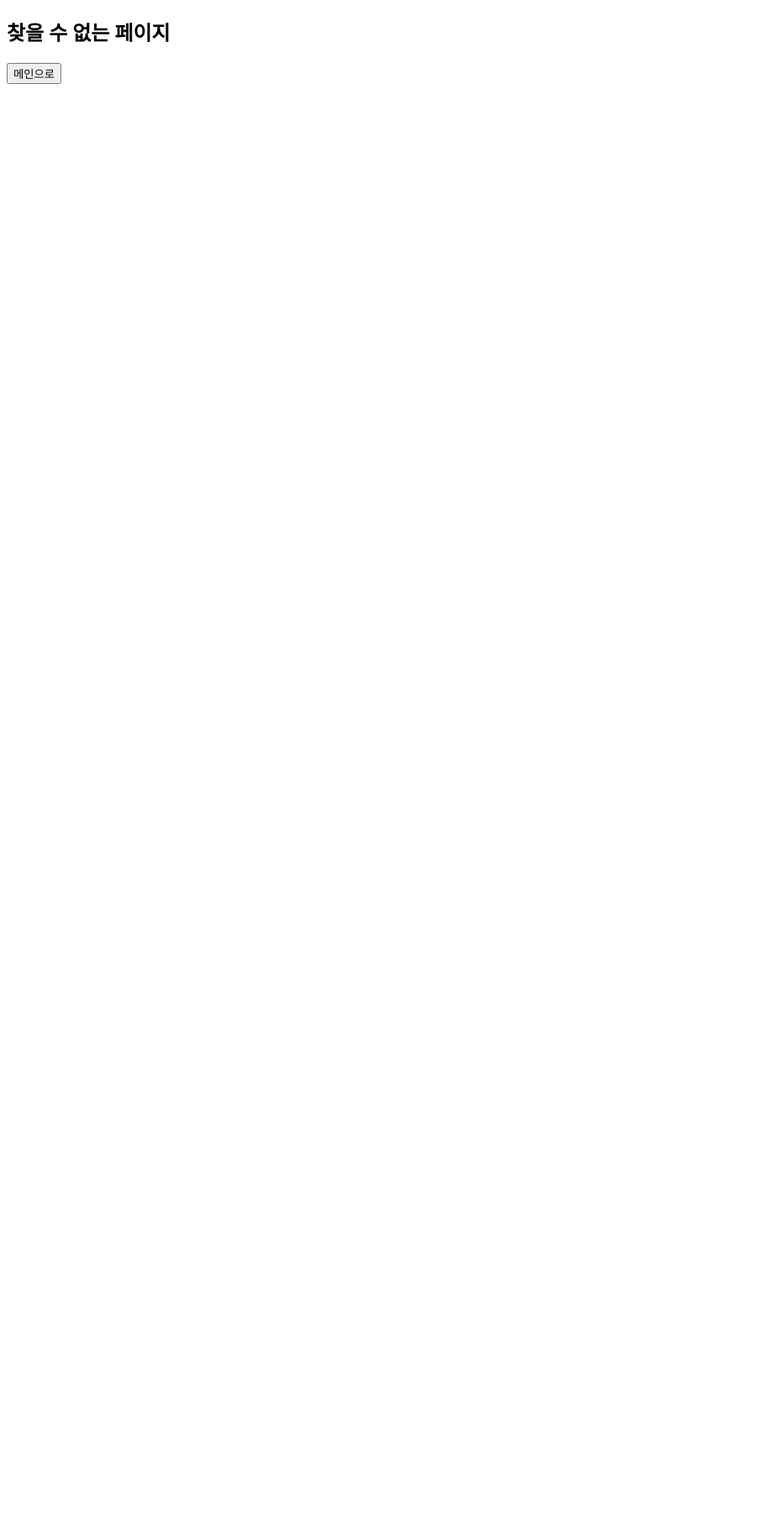
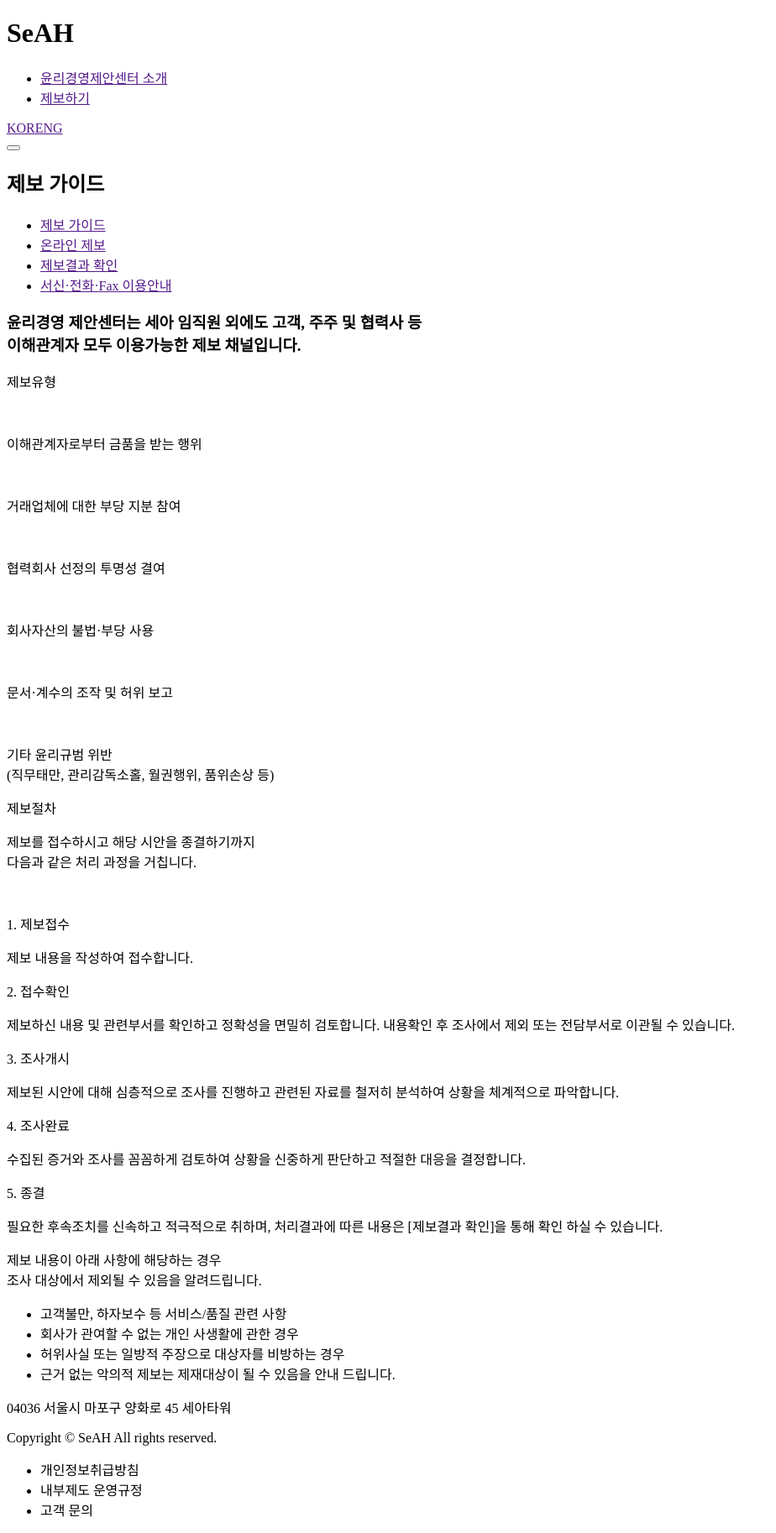
Before and after one commit to JANGDEOKSIK/next-seah, a Next.js app: page /report/guide in a window 1280 px wide. Before the commit this address had no page. Shown: the whole page at 84% size, without its empty margins (0-924 px from the left). Before the commit the page ends 800 px from the top, so only its background shows below. Built offline with nearby package versions, Linux system fonts and the light colour scheme.

Commit message:
세아 제보가이드 페이지 작업 중

```diff
--- a/src/app/(sub)/layout.jsx
+++ b/src/app/(sub)/layout.jsx
@@ -4,8 +4,8 @@
 export default function Layout({ children }) {
   return (
     <>
-      <Header title={"about과 seah의 헤더입니다."} />
-      {children}
+      <Header />
+      <div className="wrap">{children}</div>
       <Footer />
     </>
   );
--- /dev/null
+++ b/src/app/(sub)/report/guide/page.jsx
@@ -0,0 +1,135 @@
+import menuData from "../../../../../public/dummy/menu.json";
+
+export default function Guide() {
+  return (
+    <>
+      <div className="visual-area">
+        <h2>제보 가이드</h2>
+        <ul className="sub-nav">
+          <li>
+            <a href="">제보 가이드</a>
+          </li>
+          <li>
+            <a href="">온라인 제보</a>
+          </li>
+          <li>
+            <a href="">제보결과 확인</a>
+          </li>
+          <li>
+            <a href="">서신·전화·Fax 이용안내</a>
+          </li>
+        </ul>
+      </div>
+      <div className="contents-area">
+        <h3>
+          윤리경영 제안센터는 세아 임직원 외에도 고객, 주주 및 협력사 등 <br />
+          이해관계자 모두 이용가능한 제보 채널입니다.
+        </h3>
+        <div className="report-type">
+          <p className="title">제보유형</p>
+          <div className="type-list">
+            <div className="type-item">
+              <div className="img-box">
+                <img src="" alt="" />
+              </div>
+              <p className="item-desc">이해관계자로부터 금품을 받는 행위</p>
+            </div>
+            <div className="type-item">
+              <div className="img-box">
+                <img src="" alt="" />
+              </div>
+              <p className="item-desc">거래업체에 대한 부당 지분 참여</p>
+            </div>
+            <div className="type-item">
+              <div className="img-box">
+                <img src="" alt="" />
+              </div>
+              <p className="item-desc">협력회사 선정의 투명성 결여</p>
+            </div>
+            <div className="type-item">
+              <div className="img-box">
+                <img src="" alt="" />
+              </div>
+              <p className="item-desc">회사자산의 불법·부당 사용</p>
+            </div>
+            <div className="type-item">
+              <div className="img-box">
+                <img src="" alt="" />
+              </div>
+              <p className="item-desc">문서·계수의 조작 및 허위 보고</p>
+            </div>
+            <div className="type-item">
+              <div className="img-box">
+                <img src="" alt="" />
+              </div>
+              <p className="item-desc">
+                기타 윤리규범 위반 <br />
+                (직무태만, 관리감독소홀, 월권행위, 품위손상 등)
+              </p>
+            </div>
+          </div>
+        </div>
+        <div className="report-progress">
+          <p className="title">제보절차</p>
+          <p className="desc">
+            제보를 접수하시고 해당 시안을 종결하기까지 <br />
+            다음과 같은 처리 과정을 거칩니다.
+          </p>
+          <div className="progress-wrap">
+            <div className="img-box">
+              <img src="" alt="" />
+            </div>
+            <div className="progress-item">
+              <p className="item-tit">1. 제보접수</p>
+              <p className="item-desc">제보 내용을 작성하여 접수합니다.</p>
+            </div>
+            <div className="progress-item">
+              <p className="item-tit">2. 접수확인</p>
+              <p className="item-desc">
+                제보하신 내용 및 관련부서를 확인하고 정확성을 면밀히 검토합니다.
+                내용확인 후 조사에서 제외 또는 전담부서로 이관될 수 있습니다.
+              </p>
+            </div>
+            <div className="progress-item">
+              <p className="item-tit">3. 조사개시</p>
+              <p className="item-desc">
+                제보된 시안에 대해 심층적으로 조사를 진행하고 관련된 자료를
+                철저히 분석하여 상황을 체계적으로 파악합니다.
+              </p>
+            </div>
+            <div className="progress-item">
+              <p className="item-tit">4. 조사완료</p>
+              <p className="item-desc">
+                수집된 증거와 조사를 꼼꼼하게 검토하여 상황을 신중하게 판단하고
+                적절한 대응을 결정합니다.
+              </p>
+            </div>
+            <div className="progress-item">
+              <p className="item-tit">5. 종결</p>
+              <p className="item-desc">
+                필요한 후속조치를 신속하고 적극적으로 취하며, 처리결과에 따른
+                내용은 [제보결과 확인]을 통해 확인 하실 수 있습니다.
+              </p>
+            </div>
+          </div>
+          <div className="progress-notice">
+            <p className="notice-tit">
+              제보 내용이 아래 사항에 해당하는 경우 <br />
+              조사 대상에서 제외될 수 있음을 알려드립니다.
+            </p>
+            <div className="notice-desc">
+              <ul>
+                <li>고객불만, 하자보수 등 서비스/품질 관련 사항</li>
+                <li>회사가 관여할 수 없는 개인 사생활에 관한 경우</li>
+                <li>허위사실 또는 일방적 주장으로 대상자를 비방하는 경우</li>
+                <li>
+                  근거 없는 악의적 제보는 제재대상이 될 수 있음을 안내 드립니다.
+                </li>
+              </ul>
+            </div>
+          </div>
+        </div>
+      </div>
+    </>
+  );
+}
--- a/src/app/_components/layout/Footer.jsx
+++ b/src/app/_components/layout/Footer.jsx
@@ -1,5 +1,17 @@
 export default function Footer() {
   return (
-    <div>footer</div>
-  )
+    <footer>
+      <div className="left">
+        <p className="address">04036 서울시 마포구 양화로 45 세아타워</p>
+        <p className="copyright">Copyright © SeAH All rights reserved.</p>
+      </div>
+      <div className="right">
+        <ul>
+          <li>개인정보취급방침</li>
+          <li>내부제도 운영규정</li>
+          <li>고객 문의</li>
+        </ul>
+      </div>
+    </footer>
+  );
 }
--- a/src/app/_components/layout/Header.jsx
+++ b/src/app/_components/layout/Header.jsx
@@ -1,10 +1,27 @@
-export default function Header({ title }) {
+export default function Header() {
   return (
     <>
       <div id="skipNavi">
         <a href="#wrap">본문 바로가기</a>
       </div>
-      <header>{title}</header>
+      <header>
+        <h1>SeAH</h1>
+        <ul className="gnb">
+          <li>
+            <a href="">윤리경영제안센터 소개</a>
+          </li>
+          <li>
+            <a href="">제보하기</a>
+          </li>
+        </ul>
+        <div className="utils">
+          <div className="lang">
+            <a href="">KOR</a>
+            <a href="">ENG</a>
+          </div>
+          <button type="button"></button>
+        </div>
+      </header>
     </>
   );
 }
```
